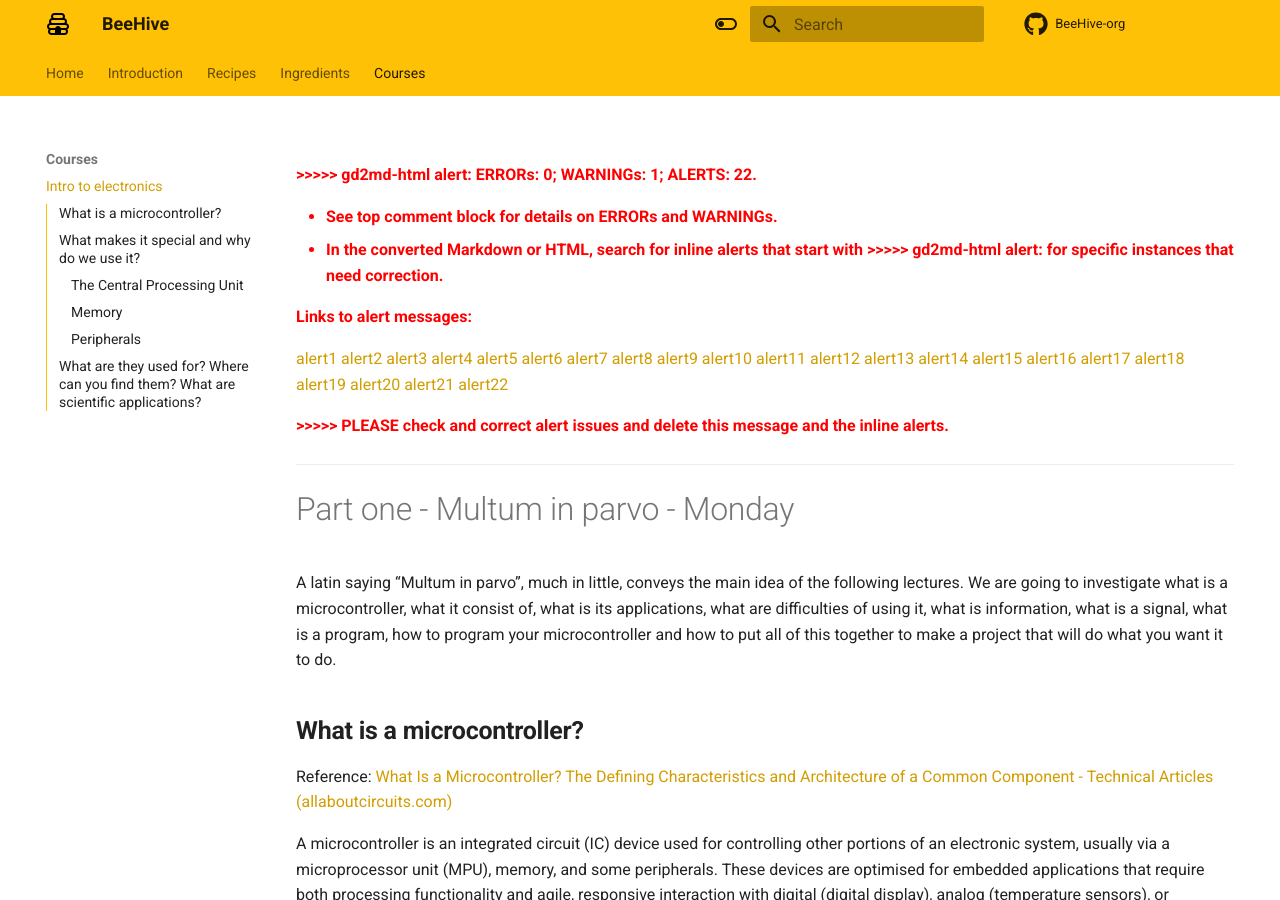
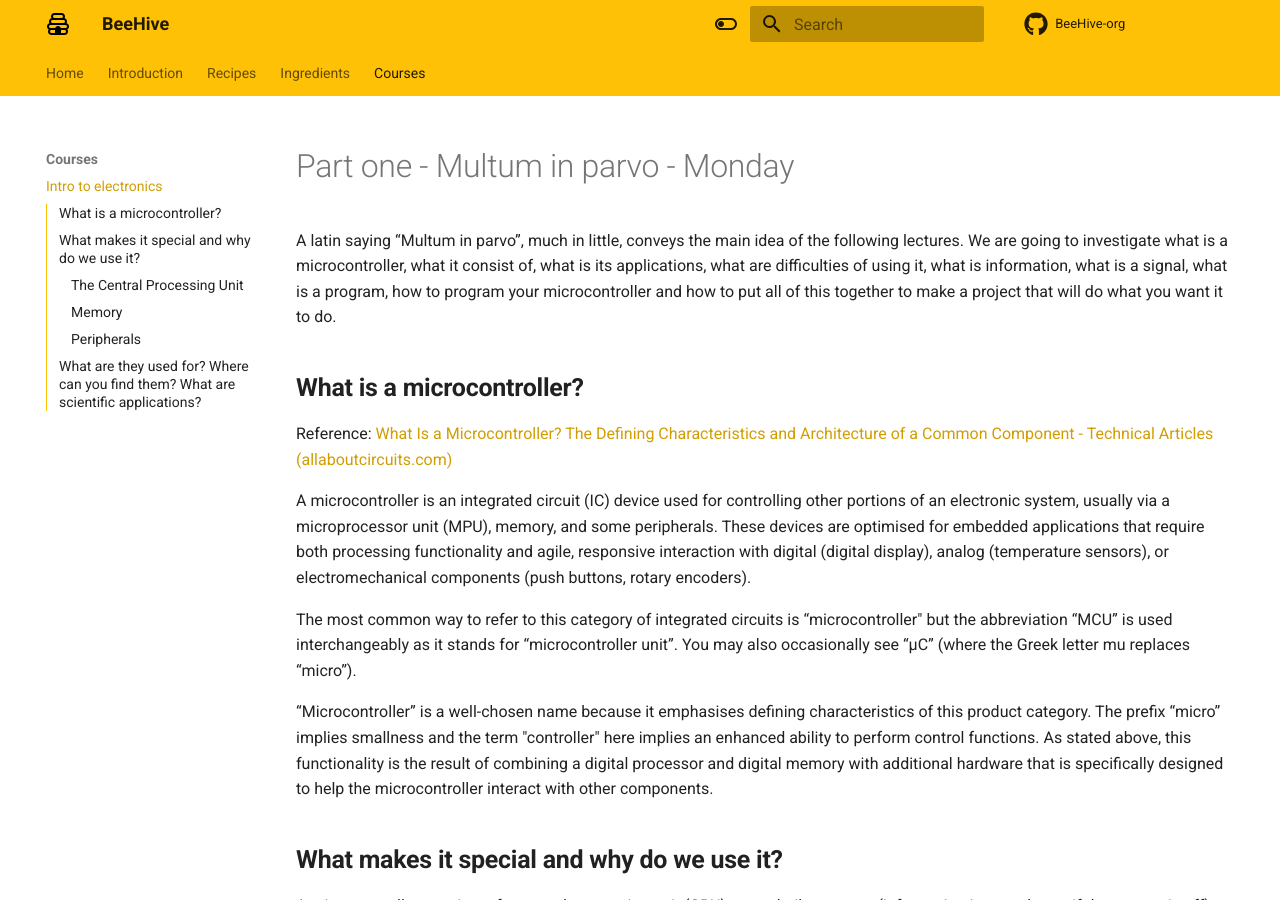
Before and after one commit to BeeHive-org/BeeHive-org.github.io, an MkDocs documentation site: the page built from docs/courses/intro_to_electronics.md, in a window 1280 px wide and 900 px high. Built offline with MkDocs 1.6.1 and Material for MkDocs 9.7.7, drawn with Linux system fonts in a browser that asks for light colours; comment, search, counter and statistics services are not loaded.

Commit message:
Update intro_to_electronics.md

```diff
--- a/docs/courses/intro_to_electronics.md
+++ b/docs/courses/intro_to_electronics.md
@@ -1,4 +1,4 @@
-<p style="color: red; font-weight: bold">>>>>>  gd2md-html alert:  ERRORs: 0; WARNINGs: 1; ALERTS: 22.</p>
+<!-- <p style="color: red; font-weight: bold">>>>>>  gd2md-html alert:  ERRORs: 0; WARNINGs: 1; ALERTS: 22.</p>
 <ul style="color: red; font-weight: bold"><li>See top comment block for details on ERRORs and WARNINGs. <li>In the converted Markdown or HTML, search for inline alerts that start with >>>>>  gd2md-html alert:  for specific instances that need correction.</ul>
 
 <p style="color: red; font-weight: bold">Links to alert messages:</p><a href="#gdcalert1">alert1</a>
@@ -25,7 +25,7 @@
 <a href="#gdcalert22">alert22</a>
 
 <p style="color: red; font-weight: bold">>>>>> PLEASE check and correct alert issues and delete this message and the inline alerts.<hr></p>
-
+-->
 
 
 # Part one - Multum in parvo - Monday
```
